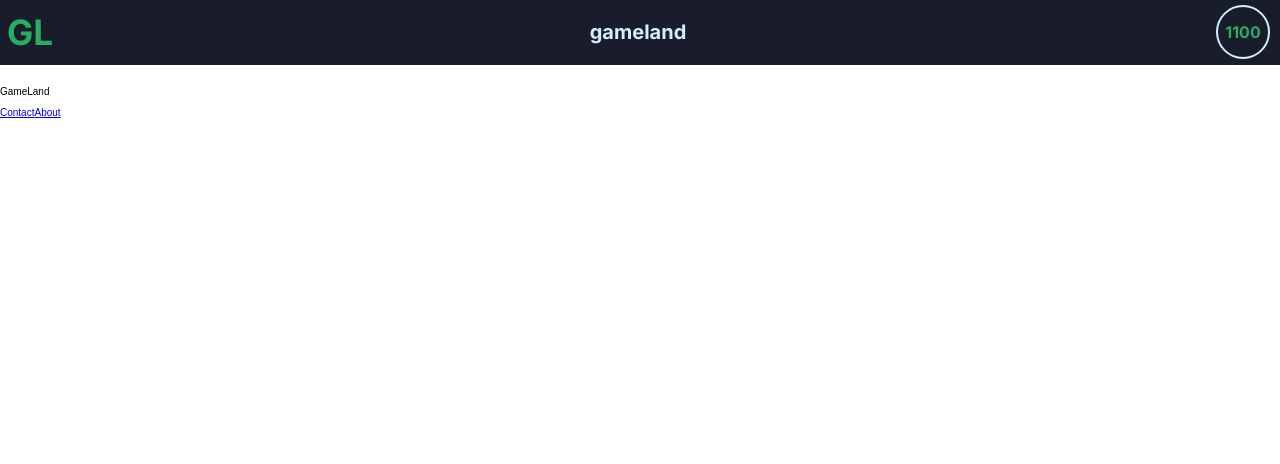
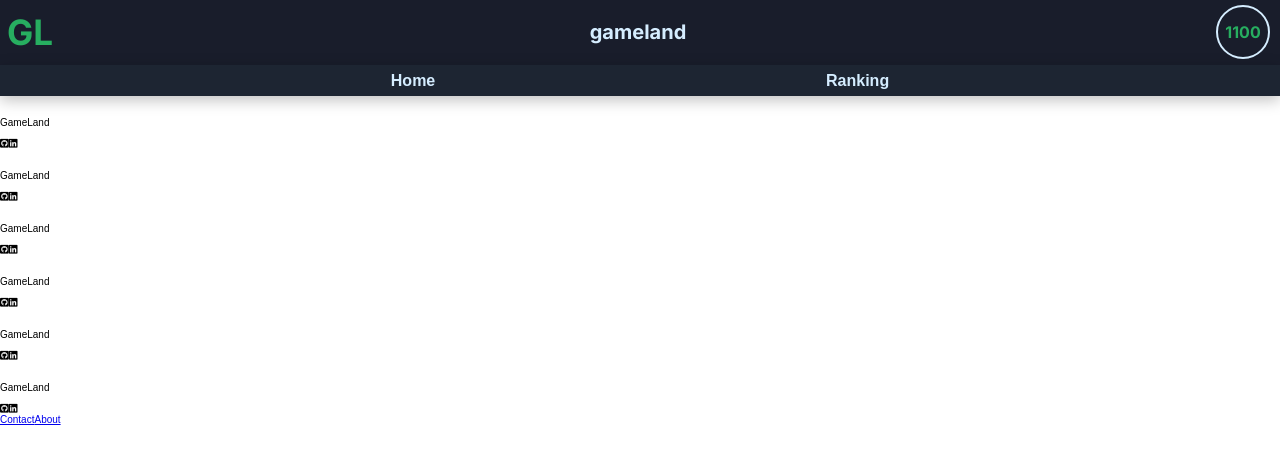
Before and after one commit to lupydev/game-land, a React (Create React App) app: page /contact in a window 1280 px wide. Shown: the top 464 px of the page. Built offline with nearby package versions, Linux system fonts and the light colour scheme.

Commit message:
se organizan las cards de contact y se le da estilo preliminar

```diff
--- a/src/components/Contact.jsx
+++ b/src/components/Contact.jsx
@@ -1,11 +1,14 @@
 import React from "react";
 import { Header } from "./Header";
+import { NavBar } from "./NavBar";
 import { Footer } from "./Footer";
 
 export const Contact = () => {
   return (
     <div>
       <Header />
+      <NavBar />
+
       <div className="contactContainer">
         <div className="contactContainer-card">
           <div className="contactContainer-card--img">
@@ -13,11 +16,65 @@ export const Contact = () => {
           </div>
           <div className="contactContainer-card--contact">
             <p>GameLand</p>
-            <div
-              className="cont
-
-            actContainer-card--socials"
-            ></div>
+            <div className="contactContainer-card--socials">
+            <i class="fa-brands fa-square-github"></i>
+            <i class="fa-brands fa-linkedin"></i>
+            </div>
+          </div>
+        </div><div className="contactContainer-card">
+          <div className="contactContainer-card--img">
+            <img src="" alt="" />
+          </div>
+          <div className="contactContainer-card--contact">
+            <p>GameLand</p>
+            <div className="contactContainer-card--socials">
+            <i class="fa-brands fa-square-github"></i>
+            <i class="fa-brands fa-linkedin"></i>
+            </div>
+          </div>
+        </div><div className="contactContainer-card">
+          <div className="contactContainer-card--img">
+            <img src="" alt="" />
+          </div>
+          <div className="contactContainer-card--contact">
+            <p>GameLand</p>
+            <div className="contactContainer-card--socials">
+            <i class="fa-brands fa-square-github"></i>
+            <i class="fa-brands fa-linkedin"></i>
+            </div>
+          </div>
+        </div><div className="contactContainer-card">
+          <div className="contactContainer-card--img">
+            <img src="" alt="" />
+          </div>
+          <div className="contactContainer-card--contact">
+            <p>GameLand</p>
+            <div className="contactContainer-card--socials">
+            <i class="fa-brands fa-square-github"></i>
+            <i class="fa-brands fa-linkedin"></i>
+            </div>
+          </div>
+        </div><div className="contactContainer-card">
+          <div className="contactContainer-card--img">
+            <img src="" alt="" />
+          </div>
+          <div className="contactContainer-card--contact">
+            <p>GameLand</p>
+            <div className="contactContainer-card--socials">
+            <i class="fa-brands fa-square-github"></i>
+            <i class="fa-brands fa-linkedin"></i>
+            </div>
+          </div>
+        </div><div className="contactContainer-card">
+          <div className="contactContainer-card--img">
+            <img src="" alt="" />
+          </div>
+          <div className="contactContainer-card--contact">
+            <p>GameLand</p>
+            <div className="contactContainer-card--socials">
+            <i class="fa-brands fa-square-github"></i>
+            <i class="fa-brands fa-linkedin"></i>
+            </div>
           </div>
         </div>
       </div>
--- a/src/style/components/_Contact.scss
+++ b/src/style/components/_Contact.scss
@@ -0,0 +1,20 @@
+.contactContainer {
+    display: grid;
+    grid-template-columns: repeat(2, 1fr);
+    margin: 11rem 1.8rem 0 1.8rem;
+    gap: 3rem;
+    font-size: 1.6rem;
+    justify-content: center;
+    align-items: center;
+    .contactContainer-card{
+      display: flex;
+      justify-content: center;
+    align-items: center;
+      .contactContainer-card--img{
+          height: 6rem;
+          width: 6rem;
+          border-radius: 50%;
+          background-color: $soft-orange;
+      }
+    }
+  }
```
